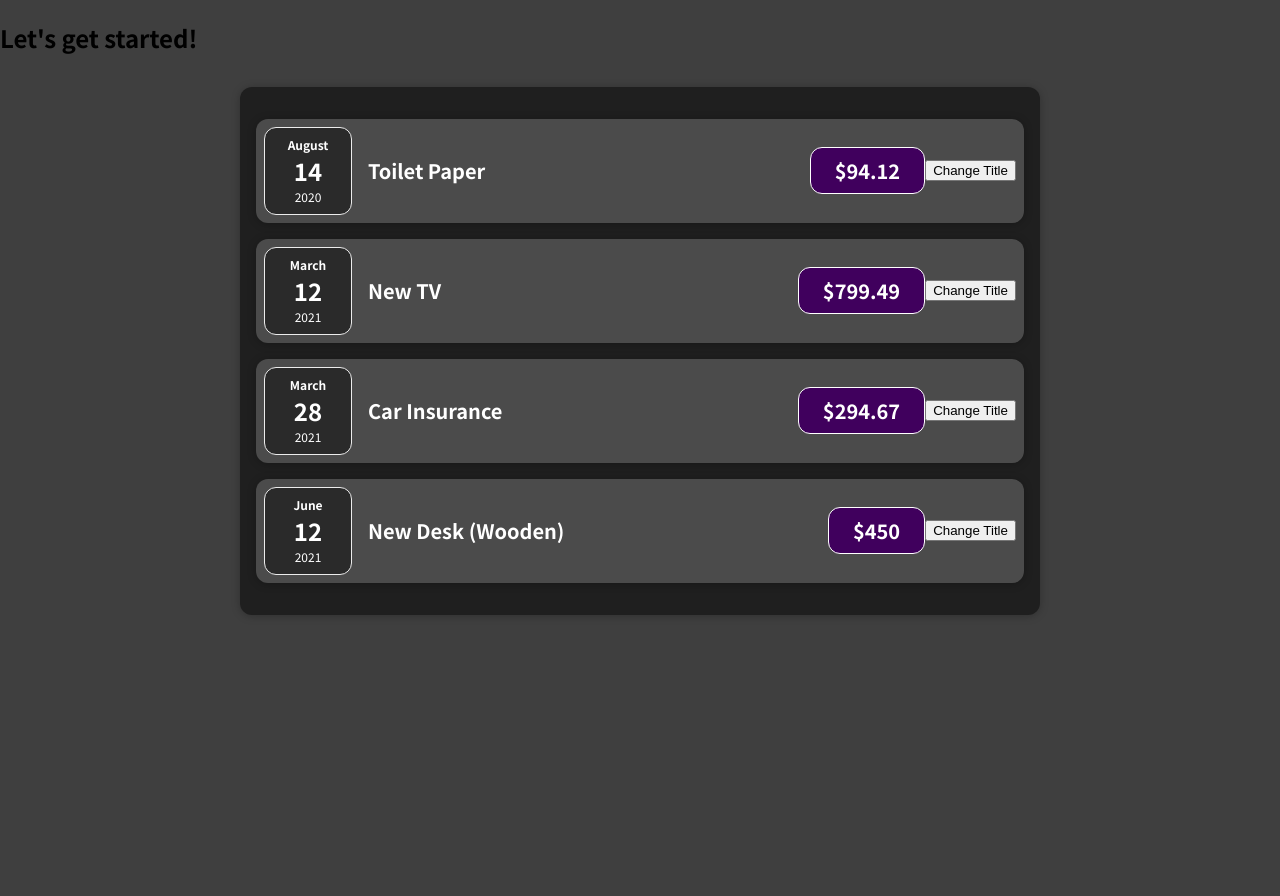
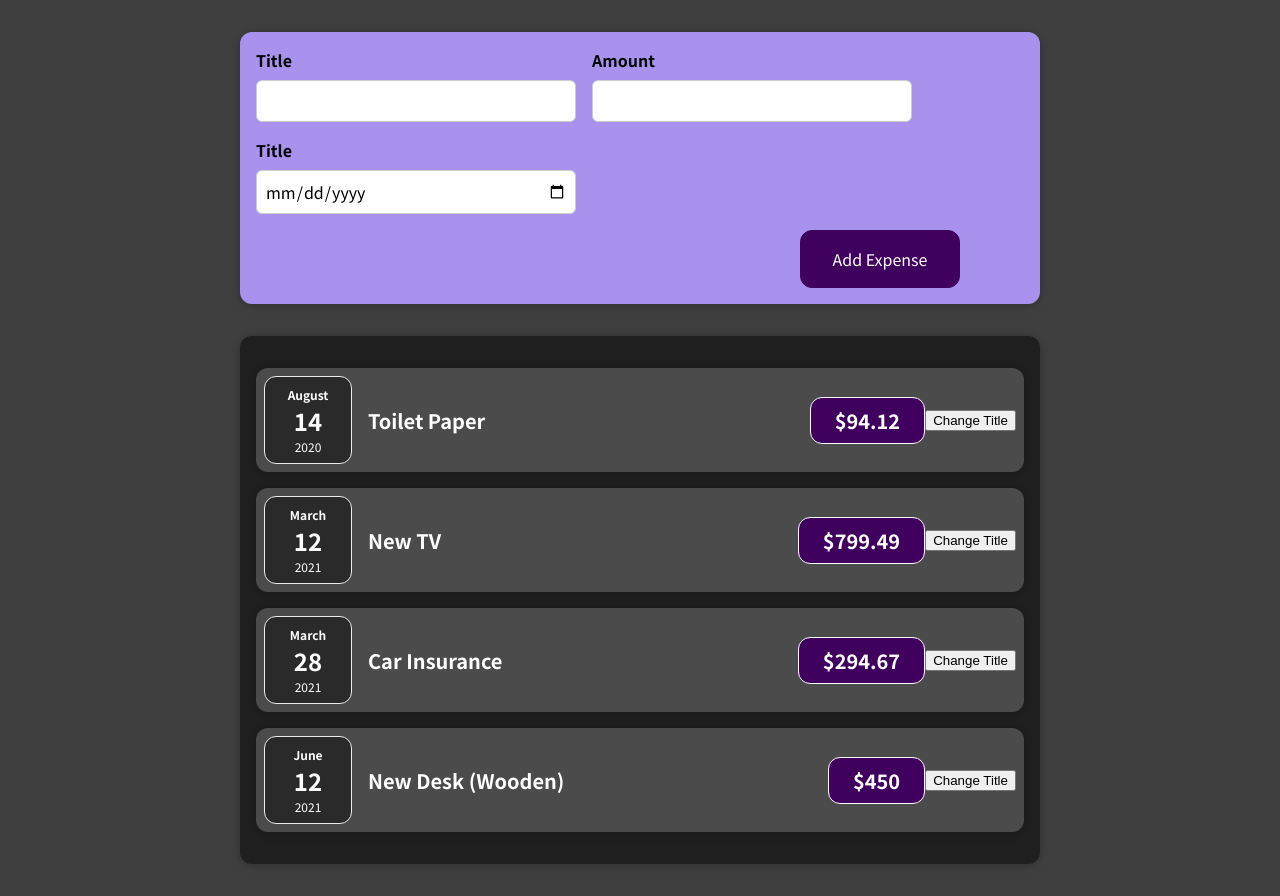
Before and after one commit to Vysint/React-Complete-Guide, a React (Create React App) app: page / in a window 1280 px wide. Before the commit the page ends 800 px from the top, so only its background shows below. Built offline with nearby package versions, Linux system fonts and the light colour scheme.

Commit message:
Added Form inputs for New Expense

```diff
--- a/src/App.js
+++ b/src/App.js
@@ -1,4 +1,5 @@
 import Expenses from "./components/Expenses/Expenses";
+import NewExpense from "./components/NewExpense/NewExpense";
 
 function App() {
   const expenses = [
@@ -29,7 +30,7 @@
   ];
   return (
     <div>
-      <h2>Let's get started!</h2>
+      <NewExpense/>
       <Expenses items = {expenses}/>
 
     </div>
--- /dev/null
+++ b/src/components/NewExpense/ExpenseForm.css
@@ -0,0 +1,23 @@
+.new-expense__controls{
+    display: flex;
+    flex-wrap: wrap;
+    gap: 1rem;
+    margin-bottom: 1rem;
+    text-align: left;
+}
+.new-expense__control label{
+    font-weight: bold;
+    margin-bottom: 0.5rem;
+    display: block;
+}
+.new-expense__control input{
+    font: inherit;
+    padding: 0.5rem;
+    border-radius: 6px;
+    border: 1px solid #ccc;
+    width: 20rem;
+    max-width: 100%;
+}
+.new-expense__control__actions{
+    text-align: right;
+}
--- /dev/null
+++ b/src/components/NewExpense/ExpenseForm.js
@@ -0,0 +1,28 @@
+import React from "react";
+import "./ExpenseForm.css";
+
+const ExpenseForm = () => {
+  return (
+    <form>
+      <div className="new-expense__controls">
+        <div className="new-expense__control">
+          <label>Title</label>
+          <input type="text" />
+        </div>
+        <div className="new-expense__control">
+          <label>Amount</label>
+          <input type="number" min="0.01" step="0.01" />
+        </div>
+        <div className="new-expense__control">
+          <label>Title</label>
+          <input type="date" min="2019-01-01" max="2022-12-31" />
+        </div>
+      </div>
+      <div className="new-expense__actions">
+        <button type="submit">Add Expense</button>
+      </div>
+    </form>
+  );
+};
+
+export default ExpenseForm;
--- /dev/null
+++ b/src/components/NewExpense/NewExpense.css
@@ -0,0 +1,35 @@
+.new-expense{
+    background-color: #a892ee;
+    padding:1rem;
+    margin:2rem auto;
+    width: 50rem;
+    max-width: 95%;
+    border-radius: 12px;
+    text-align: center;
+    box-shadow: 0 1px 8px rgba(0, 0, 0, 0.25);
+}
+.new-expense button{
+    font: inherit;
+    cursor: pointer;
+    padding: 1rem 2rem;
+    border: 1px solid #40005d;
+    background-color: #40005d;
+    color: white;
+    border-radius: 12px;
+    margin-right: -30rem;
+    text-align: right;
+}
+.new-expense button:hover,
+.new-expense button:active{
+    background-color: #510674;
+    border-color: #510674;
+}
+.new-expense button.alternative{
+    color: #220131;
+    border-color: transparent;
+    background-color: transparent;
+}
+.new-expense button.alternative:hover,
+.new-expense button.alternative:active{
+    background-color: #ddb3f8;
+}
--- /dev/null
+++ b/src/components/NewExpense/NewExpense.js
@@ -0,0 +1,15 @@
+import React from 'react';
+import ExpenseForm from './ExpenseForm';
+import './NewExpense.css';
+
+
+const NewExpense = () => {
+  return (
+    <div className='new-expense'>
+        <ExpenseForm/>
+    </div>
+
+  )
+}
+
+export default NewExpense;
```
